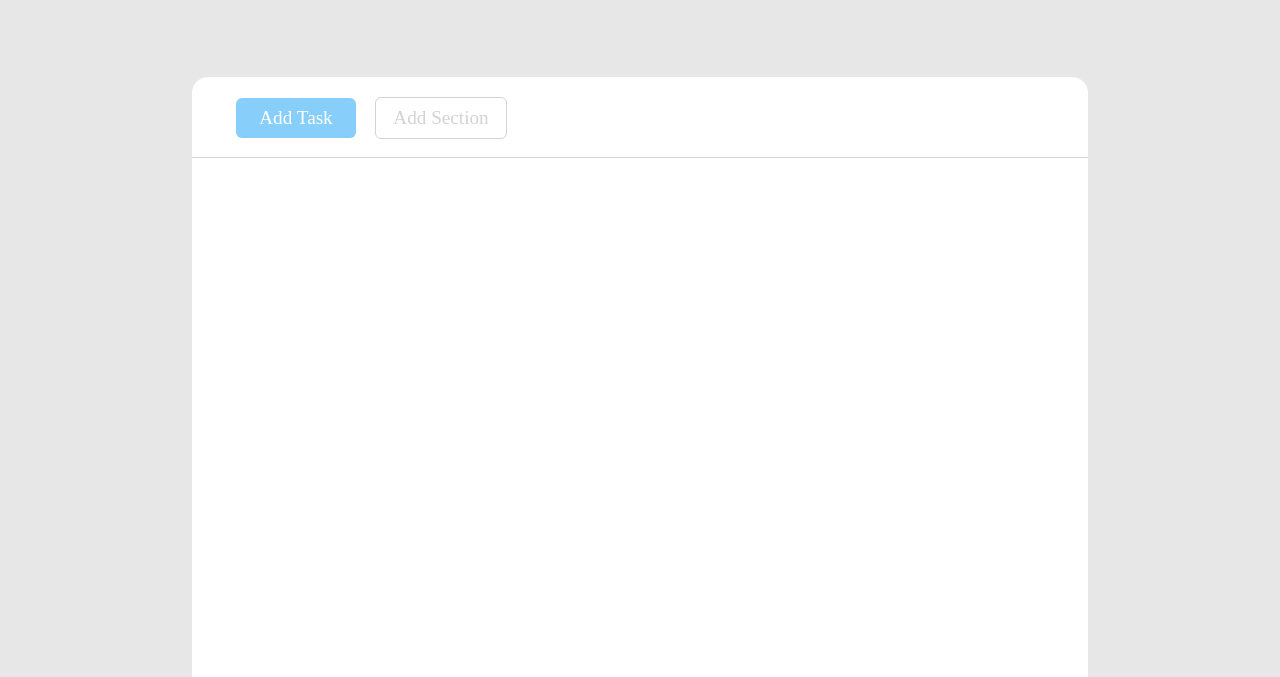
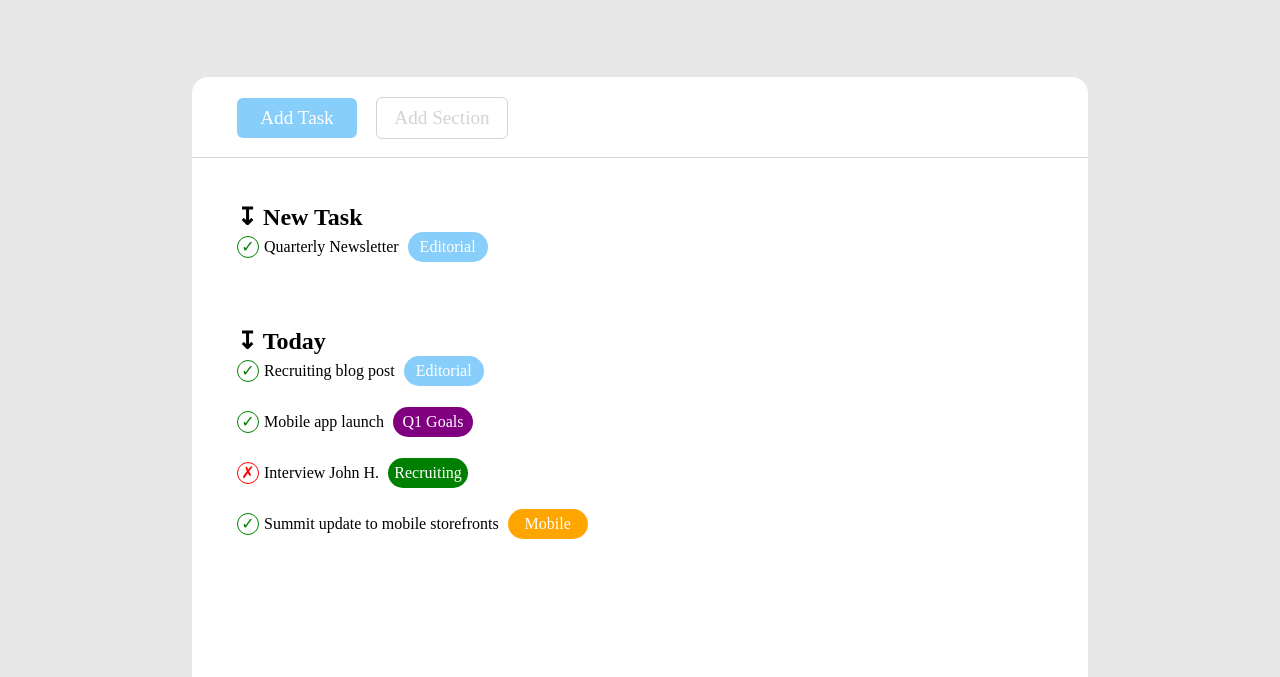
Before and after one commit to ViktorStevanovic/html-css-toboolist, a plain HTML site: page index.html in a window 1280 px wide. Shown: the part 123-800 px from the top of the page. Drawn offline with Linux system fonts and the light colour scheme.

Commit message:
adding symbols to the tasks

```diff
--- a/index.html
+++ b/index.html
@@ -18,11 +18,27 @@
     <main>
         <section class="main-container">
 
+            <section class="nav-tasks">
+                <div class="add-task task-buttons light-blue white-text">Add Task</div>
+                <div class="add-section task-buttons">Add Section</div>
+                <hr>
+            </section>
 
             <section class="tasks">
-                <div class="add-task">Add Task</div>
-                <div class="add-section">Add Section</div>
-                <hr>
+
+                <div class="new-task">
+                    <h2 class="schedule">&#8615; New Task</h2>
+                    <p><span class="symbol check">&check;</span>Quarterly Newsletter <span class="task-type white-text light-blue">Editorial</span></p>
+                </div>
+
+                <div class="today-task">
+                    <h2 class="schedule">&#8615; Today</h2>
+                    <p><span class="symbol check">&check;</span>Recruiting blog post <span class="task-type white-text light-blue">Editorial</span></p>
+                    <p><span class="symbol check">&check;</span>Mobile app launch <span class="task-type white-text purple">Q1 Goals</span></p>
+                    <p><span class="symbol cross">&cross;</span>Interview John H. <span class="task-type white-text green">Recruiting</span></p>
+                    <p><span class="symbol check">&check;</span>Summit update to mobile storefronts <span class="task-type white-text orange">Mobile</span></p>
+                </div>
+
             </section>
 
         </section>
--- a/styles/style.css
+++ b/styles/style.css
@@ -19,6 +19,35 @@ hr {
     height: 1px;
     background-color: lightgray;
 }
+
+.white-text{
+    color:white
+}
+
+.light-blue{
+    background-color: lightskyblue;
+}
+
+.purple {
+    background-color: purple;
+}
+
+.orange {
+    background-color: orange;
+}
+
+.green {
+    background-color: green;
+}
+
+.pink {
+    background-color: violet;
+}
+
+.lime {
+    background-color: limegreen;
+}
+
 .main-logo{
     height: 120px;
 }
@@ -45,9 +74,8 @@ hr {
     border-radius: 1rem;
 }
 
-.add-task{
-    color: white;
-    margin-left: 44px;
+.add-task {
+    margin-left: 45px;
     height: 40px;
     width: 120px;
     text-align: center;
@@ -56,7 +84,6 @@ hr {
     display: inline-block;
     border-radius: 6px;
     line-height: 40px;
-    background-color: lightskyblue;
 }
 
 .add-section{
@@ -72,3 +99,44 @@ hr {
     line-height: 40px;
     border: 1px solid lightgray;
 }
+
+.schedule{
+    font-weight: 600;
+    margin-left: 45px;
+    margin-top: 45px;
+}
+
+.symbol{
+    border-radius: 50%;
+    border: 1px solid;
+    background-color: white;
+    margin-top: 5px;
+    margin-right: 5px;
+    margin-left: 45px;
+    display: inline-block;
+    height: 20px;
+    width: 20px;
+    text-align: center;
+
+}
+
+.check{
+    border-color: green;
+    color: green;
+}
+
+.cross{
+    border-color: red;
+    color: red;
+}
+
+.task-type{
+    display: inline-block;
+    height: 30px;
+    width: 80px;
+    text-align: center;
+    line-height: 30px;
+    margin-left: 5px;
+    margin-bottom: 20px;
+    border-radius: 15px;
+}
```
